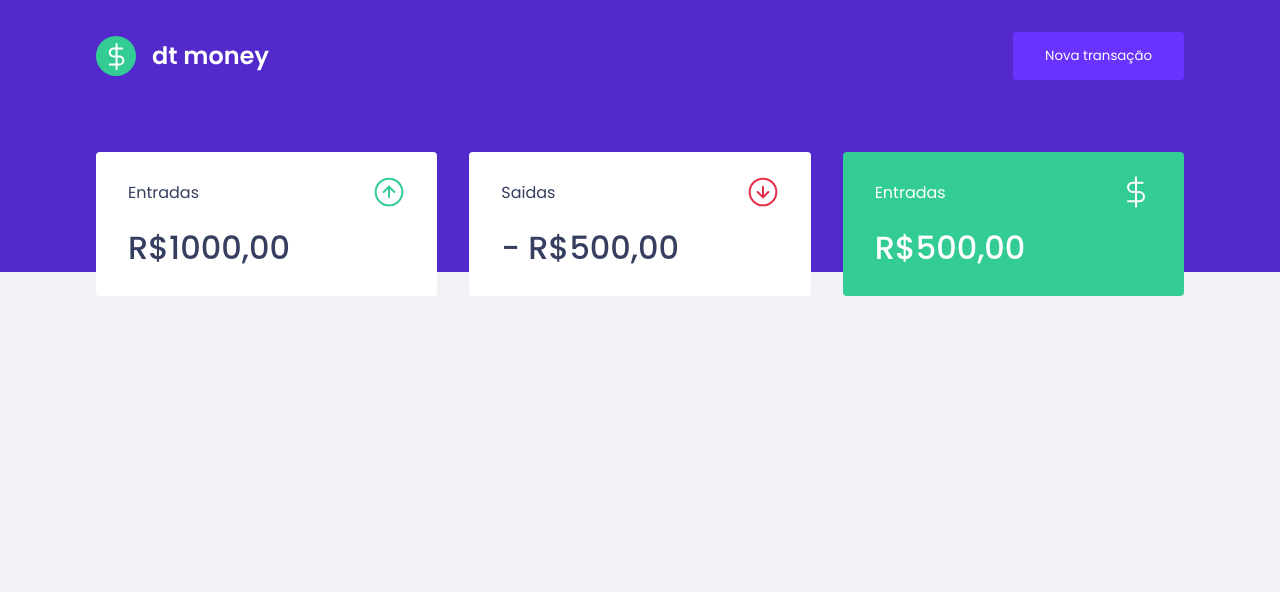
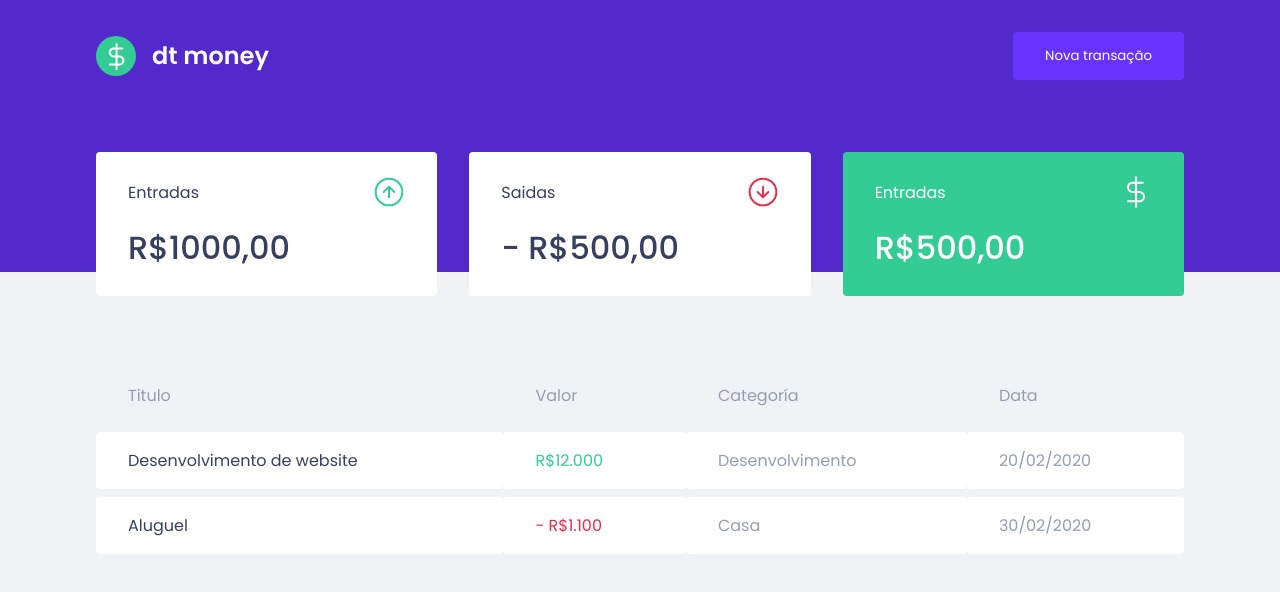
Before and after one commit to ricardo-rp-ignite/dtmoney, a React (Create React App) app: page / in a window 1280 px wide. Shown: the top 592 px of the page. Built offline with nearby package versions, Linux system fonts and the light colour scheme.

Commit message:
✨ Created table

```diff
--- a/src/components/Dashboard/index.tsx
+++ b/src/components/Dashboard/index.tsx
@@ -1,10 +1,12 @@
 import { Summary } from '../Summary'
+import { TransactionsTable } from '../TransactionsTable'
 import { Container } from './styles'
 
 export function Dashboard(): React.ReactElement {
   return (
     <Container>
       <Summary />
+      <TransactionsTable />
     </Container>
   )
 }
--- /dev/null
+++ b/src/components/TransactionsTable/index.tsx
@@ -0,0 +1,33 @@
+import { Container } from './styles'
+
+export function TransactionsTable(): React.ReactElement {
+  return (
+    <Container>
+      <table>
+        <thead>
+          <tr>
+            <th>Titulo</th>
+            <th>Valor</th>
+            <th>Categoría</th>
+            <th>Data</th>
+          </tr>
+        </thead>
+        <tbody>
+          <tr>
+            <td>Desenvolvimento de website</td>
+            <td className="income">R$12.000</td>
+            <td>Desenvolvimento</td>
+            <td>20/02/2020</td>
+          </tr>
+
+          <tr>
+            <td>Aluguel</td>
+            <td className="expenditure">- R$1.100</td>
+            <td>Casa</td>
+            <td>30/02/2020</td>
+          </tr>
+        </tbody>
+      </table>
+    </Container>
+  )
+}
--- /dev/null
+++ b/src/components/TransactionsTable/styles.ts
@@ -0,0 +1,38 @@
+import styled from 'styled-components'
+
+export const Container = styled.div`
+  margin-top: 4rem;
+
+  table {
+    width: 100%;
+    border-spacing: 0 0.5rem;
+
+    th {
+      color: var(--text-body);
+      font-weight: 400;
+      padding: 1rem 2rem;
+      text-align: left;
+      line-height: 1.5rem;
+    }
+
+    td {
+      padding: 1rem 2rem;
+      border: 0;
+      background: var(--shape);
+      color: var(--text-body);
+      border-radius: 0.25rem;
+
+      &:first-child {
+        color: var(--text-title);
+      }
+
+      &.income {
+        color: var(--green);
+      }
+
+      &.expenditure {
+        color: var(--red);
+      }
+    }
+  }
+`
```
